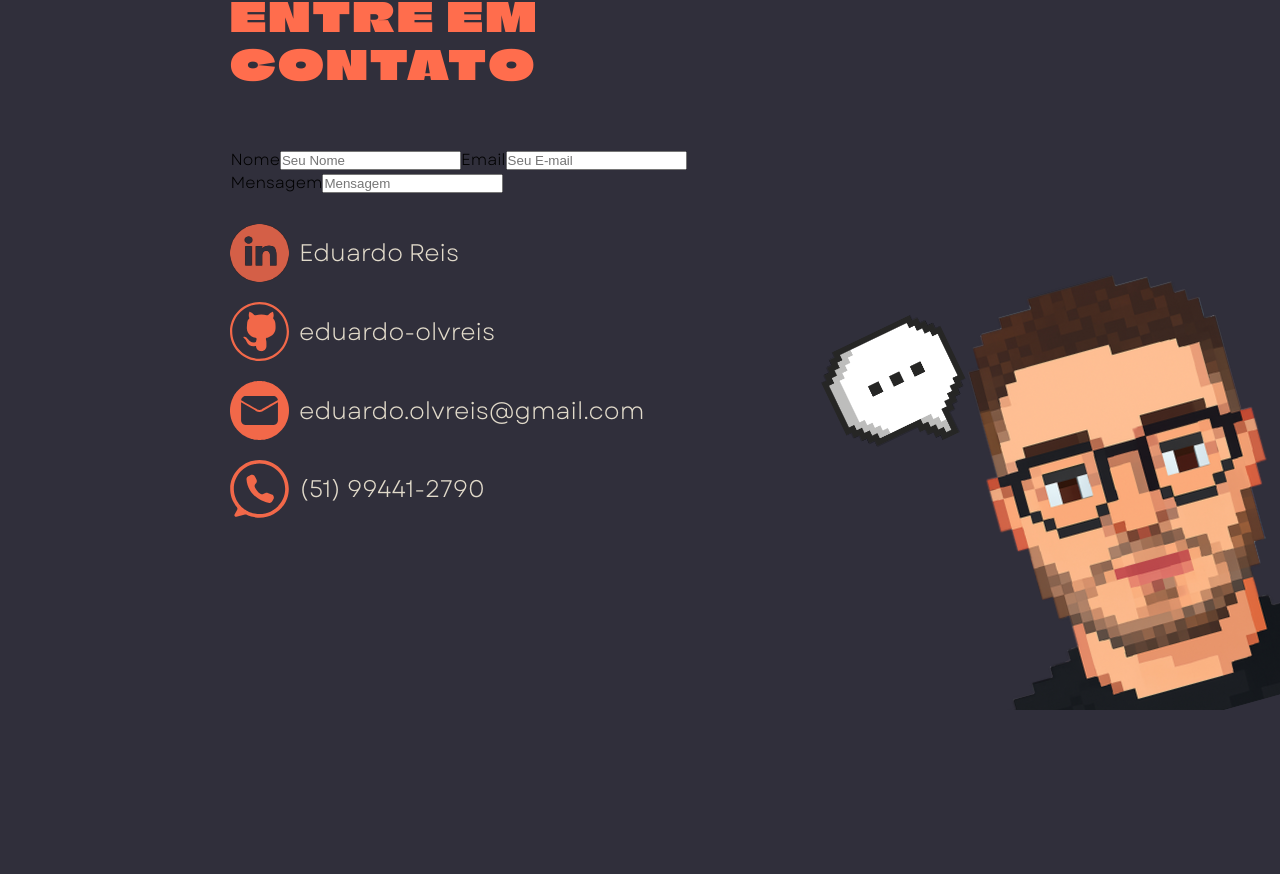
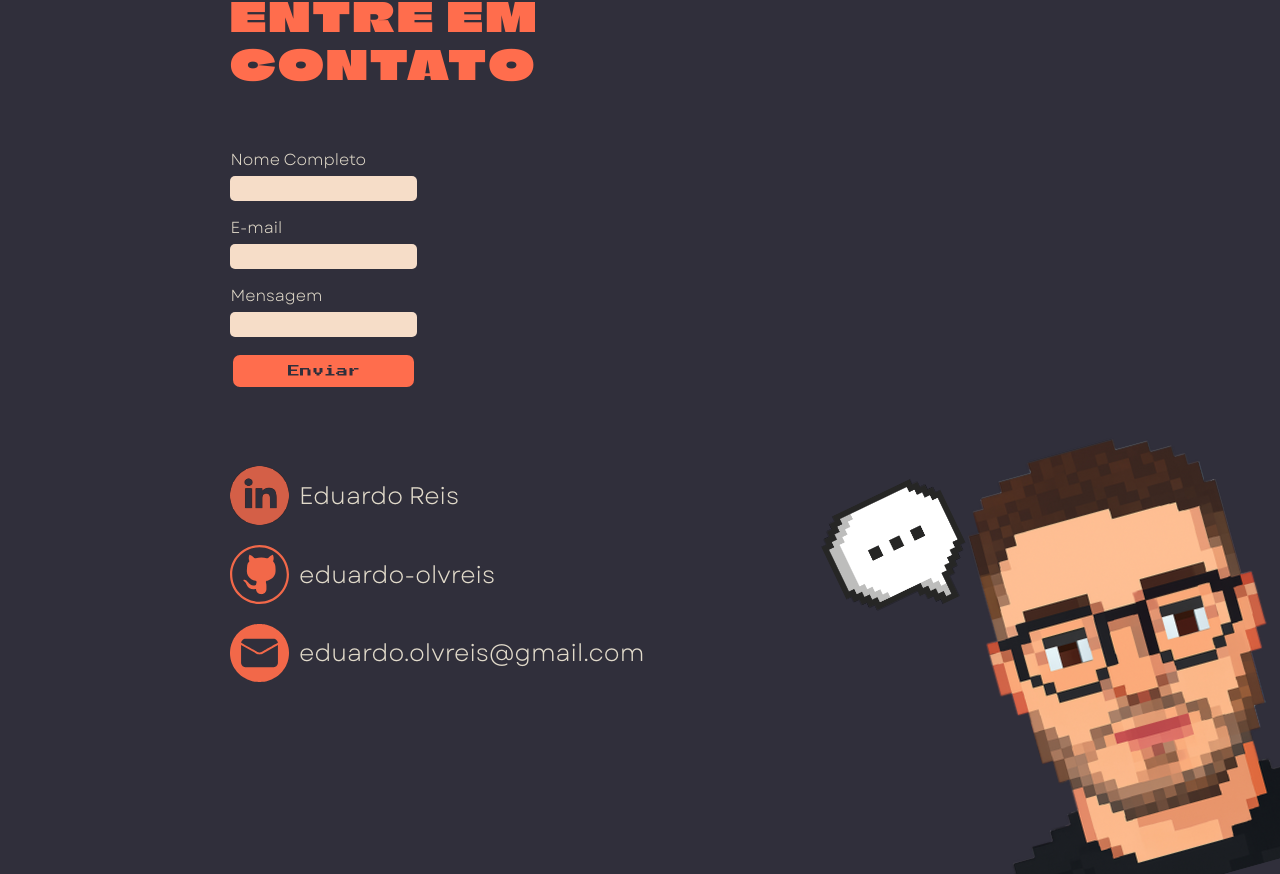
Before and after one commit to eduardo-olvreis/portfolio, a React (Vite) app: page / in a window 1280 px wide. Shown: the part 3051-3925 px from the top of the page. Before the commit the page ends 3761 px from the top, so only its background shows below. Built offline with nearby package versions, Linux system fonts and the light colour scheme.

Commit message:
feat: formspree no contactForm

```diff
--- a/package.json
+++ b/package.json
@@ -10,6 +10,7 @@
     "preview": "vite preview"
   },
   "dependencies": {
+    "@formspree/react": "^3.0.0",
     "react": "^19.1.1",
     "react-dom": "^19.1.1",
     "react-router-dom": "^7.8.2",
--- a/src/components/Contact/Contact.jsx
+++ b/src/components/Contact/Contact.jsx
@@ -11,7 +11,6 @@ export default function Contact(){
                         <li className="contactItem"><a href="https://www.linkedin.com/in/eduardo-olvreis/" target="__blank"><img src="../src/assets/images/icons/linkedin_Icon.svg" alt="Link para o meu Linkedin" /><p>Eduardo Reis</p></a></li>
                         <li className="contactItem"><a href="https://github.com/eduardo-olvreis" target="__blank"><img src="../src/assets/images/icons/github_icon.svg" alt="Link para o meu GitHub" /><p>eduardo-olvreis</p></a></li>
                         <li className="contactItem"><a href="mailto:eduardo.olvreis@email.com"><img src="../src/assets/images/icons/email_icon.svg" alt="Link para o meu Email" /><p>eduardo.olvreis@gmail.com</p></a></li>
-                        <li className="contactItem"><a href="https://wa.me/5551994412790"><img src="../src/assets/images/icons/whatsap_icon.svg" alt="Link para o meu Celular" /><p>(51) 99441-2790</p></a></li>
                 </ul>
             </div>
             <div className={style.imageContainer}>
--- a/src/components/Contact/Contact.module.css
+++ b/src/components/Contact/Contact.module.css
@@ -57,6 +57,34 @@
     }
 }
 
+/* ContactForm */
+.formContainer{
+    display: flex;
+    flex-direction: column;
+    gap: 5px;
+}
+.input{
+    border-radius: 5px;
+    border: none;
+    padding: 5px;
+    background-color: #f6ddc8;
+    margin-bottom: 10px;
+}
+.label{
+    color: var(--color-text);
+}
+.button{
+    margin-bottom: 25%;
+    padding: 10px;
+    width: 100%;
+    border: 3px var(--color-background) solid;
+    border-radius: 10px;
+    cursor: pointer;
+    font-family: "pixel";
+    color: var(--color-background);
+    background-color: var(--color-textImportant);
+    font-size: 12px;
+}
 
 /* Celular em paisagem ( max-height: 500px ) */
 @media (orientation: landscape) and (max-height: 500px){
--- a/src/components/Contact/ContactForm.jsx
+++ b/src/components/Contact/ContactForm.jsx
@@ -1,14 +1,59 @@
-export default function ContactForm(){
-  return(
-    <div>
-      <label htmlFor="">Nome</label>
-      <input type="text" placeholder="Seu Nome"/>
+import { useForm, ValidationError } from '@formspree/react';
+import style from "./Contact.module.css"
 
-      <label htmlFor="">Email</label>
-      <input type="text" placeholder="Seu E-mail" />
+export default function ContactForm() {
+  const [state, handleSubmit] = useForm("xkovjdgn");
 
-      <label htmlFor="">Mensagem</label>
-      <input type="text" placeholder="Mensagem"/>
-    </div>
-  )
+  if (state.succeeded) {
+      return <p>Obrigado pelo contato! Responderei em breve.</p>;
+  }
+
+  return (
+    <form className={style.formContainer} onSubmit={handleSubmit}>
+      <label className={style.label} htmlFor="full-name">Nome Completo</label>
+      <input
+        className={style.input}
+        id="full-name"
+        type="text"
+        name="name"
+        required
+      />
+      <ValidationError
+        prefix="Name"
+        field="name"
+        errors={state.errors}
+      />
+
+      <label className={style.label} htmlFor="email">E-mail</label>
+      <input
+        className={style.input}
+        id="email"
+        type="email"
+        name="email"
+        required
+      />
+      <ValidationError
+        prefix="Email"
+        field="email"
+        errors={state.errors}
+      />
+
+      <label className={style.label} htmlFor="message">Mensagem</label>
+      <input
+        className={style.input}
+        id="message"
+        name="message"
+        required
+      />
+      <ValidationError
+        prefix="Message"
+        field="message"
+        errors={state.errors}
+      />
+
+      <button className={style.button} type="submit" disabled={state.submitting}>
+        {state.submitting ? 'Enviando...' : 'Enviar'}
+      </button>
+    </form>
+  );
 }
```
Also changed, not shown: 1 other file (tests, documents, lock files or other folders).
